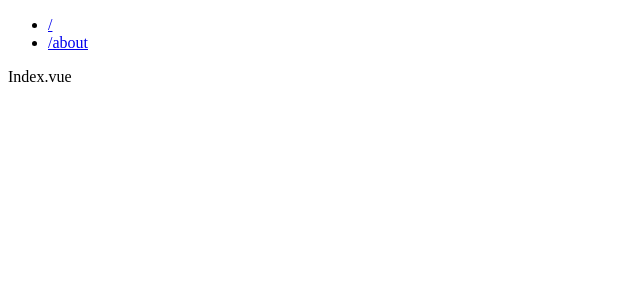
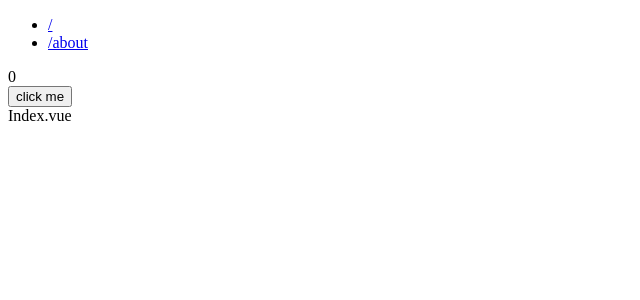
Before and after one commit to AliceZ413/koa-fullstack, a Vue app: page / in a window 1280 px wide. Shown: the top 300 px of the page, without its empty margins (0-640 px from the left). Built offline with nearby package versions, Linux system fonts and the light colour scheme.

Commit message:
fix: fixed some bug

```diff
--- a/tsconfig.build.json
+++ b/tsconfig.build.json
@@ -1,4 +1,7 @@
 {
   "extends": ["./tsconfig.json"],
+  "compilerOptions": {
+    "module": "CommonJS"
+  },
   "include": ["./src"]
 }
--- a/tsconfig.json
+++ b/tsconfig.json
@@ -2,12 +2,14 @@
   "compileOnSave": true,
   "compilerOptions": {
     "target": "ESNext",
-    "module": "CommonJS",
+    "module": "ESNext",
     "moduleResolution": "Node",
     "esModuleInterop": true,
+    "isolatedModules": true,
     "lib": ["ESNext", "DOM", "DOM.Iterable"],
     "strict": true,
-    "outDir": "./output"
+    "outDir": "./output",
+    "jsx": "preserve"
   },
   "include": ["./src", "./views"]
 }
--- a/views/App.vue
+++ b/views/App.vue
@@ -11,7 +11,26 @@
       </ul>
     </nav>
     <main>
+      <div>{{ count }}</div>
+      <button @click="handleClick">click me</button>
       <RouterView />
     </main>
   </div>
 </template>
+
+<script lang="ts">
+import { ref, defineComponent } from 'vue';
+export default defineComponent({
+  name: 'App',
+  setup() {
+    const count = ref(0);
+    const handleClick = () => {
+      count.value++;
+    };
+    return {
+      count,
+      handleClick,
+    };
+  },
+});
+</script>
```
Also changed, not shown: src/vite-koa.ts (added, +13 -0 lines).
